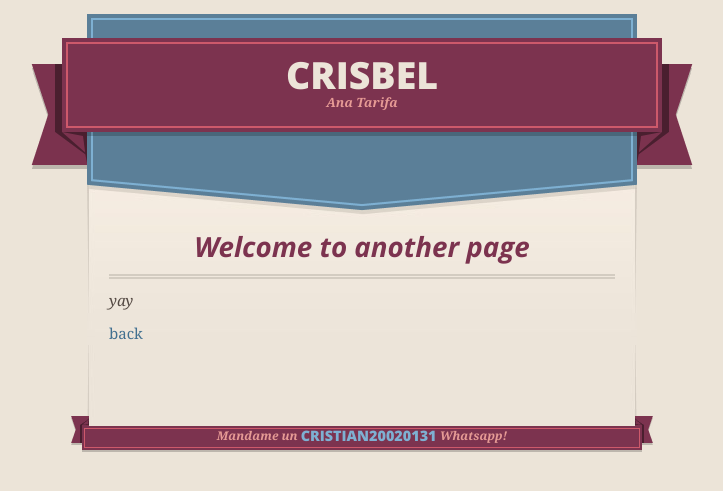
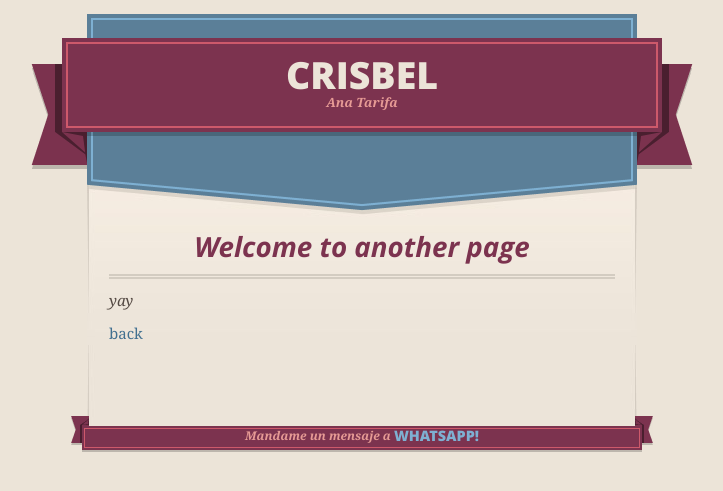
Before and after one commit to Cristian20020131/crisbel, a Jekyll site: the page built from another-page.md, in a window 1280 px wide. Shown: the top 491 px of the page, without its empty margins (278-1001 px from the left). Built offline with Jekyll 4.4.1, drawn with Linux system fonts in a browser that asks for light colours; our own code applies the rules of GitHub Pages for plain Markdown files.

Commit message:
Update default.html

```diff
--- a/_layouts/default.html
+++ b/_layouts/default.html
@@ -62,7 +62,7 @@
         <span class="ribbon-outer">
           <span class="ribbon-inner">
             {% if site.github.is_project_page %}
-              <p>Mandame un <a href="{{ api.whatsapp.com/send?phone=543513396788_url }}">{{ site.github.owner_name }}</a> Whatsapp!</a></p>
+              <p>Mandame un mensaje a <a href="{{ https://api.whatsapp.com/send?phone=543513396788_url }}">WhatsApp!</a></p>
             {% endif %}
             {% if site.github.is_user_page %}
               <p>Projects by <a href="{{ site.github.owner_url }}">{{ site.github.owner_name }}</a> can be found on <a href="{{ site.github.repository_url }}">GitHub</a></p>
```
